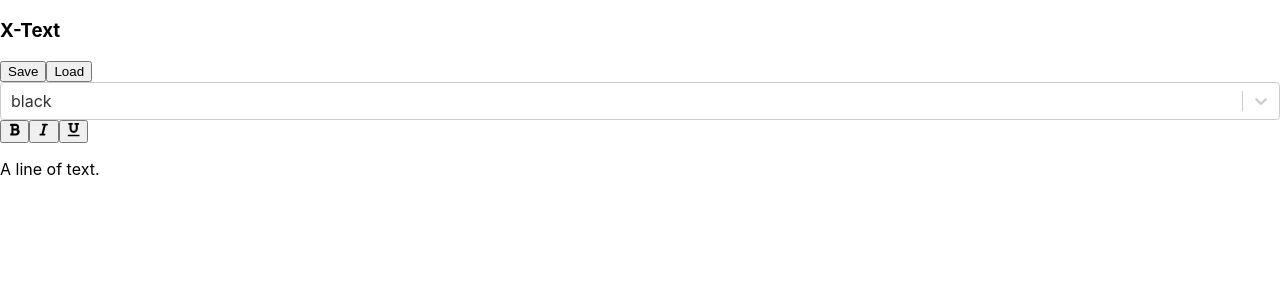
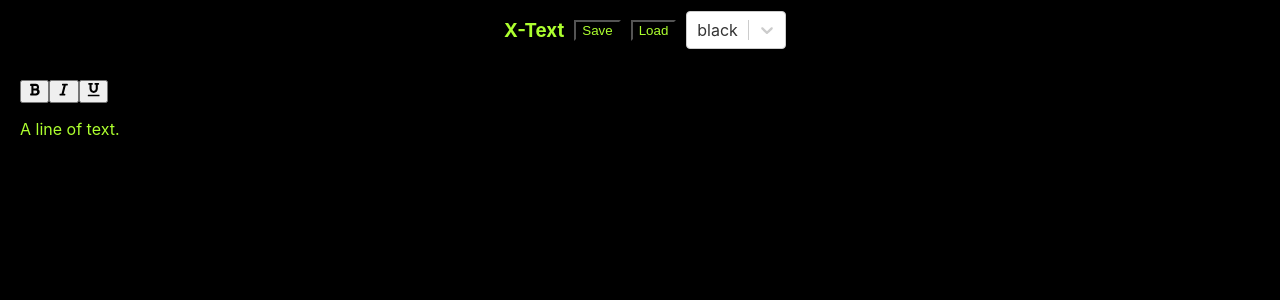
Before and after one commit to Cam06002/x-text, a React (Create React App) app: page / in a window 1280 px wide. Shown: the top 300 px of the page. Built offline with nearby package versions, Linux system fonts and the light colour scheme.

Commit message:
local updates

```diff
--- a/src/App.css
+++ b/src/App.css
@@ -2,37 +2,41 @@
   text-align: center;
 }
 
-.App-logo {
-  height: 40vmin;
-  pointer-events: none;
+.black-text-box {
+  background-color: black !important;
+  color: greenyellow !important;
 }
 
-@media (prefers-reduced-motion: no-preference) {
-  .App-logo {
-    animation: App-logo-spin infinite 20s linear;
-  }
+.blue-text-box {
+  background-color: blue;
+  color: rgb(194, 229, 245);
 }
 
-.App-header {
-  background-color: #282c34;
-  min-height: 100vh;
-  display: flex;
-  flex-direction: column;
-  align-items: center;
-  justify-content: center;
-  font-size: calc(10px + 2vmin);
-  color: white;
+.green-text-box {
+  background-color: green;
+  color: rgb(171, 238, 188);
 }
 
-.App-link {
-  color: #61dafb;
+.pink-text-box {
+  background-color: pink;
+  color: purple;
 }
 
-@keyframes App-logo-spin {
-  from {
-    transform: rotate(0deg);
-  }
-  to {
-    transform: rotate(360deg);
-  }
+.box-sizer {
+  min-height: 80vh;
+  width: 98vw;
+  margin: 10px;
+  padding: 10px;
 }
+
+.toolbar-div {
+  display: flex;
+  flex-direction: row;
+  align-items: center;
+  justify-items: center;
+  justify-content: center;
+}
+
+.item-gapper {
+  margin-left: 10px
+}
--- a/src/App.js
+++ b/src/App.js
@@ -1,5 +1,4 @@
 import TextPage from './TextPage';
-import Toolbar from './Toolbar/Toolbar';
 import './App.css';
 
 export default function App() {
--- a/src/TextEditor/TextEdit.js
+++ b/src/TextEditor/TextEdit.js
@@ -1,13 +1,10 @@
-import React, { useEffect, useState, useCallback } from 'react';
+import React, { useState, useCallback } from 'react';
 import { Slate, Editable, withReact, useSlate } from 'slate-react';
-import {createEditor, Editor, Transforms, Element} from 'slate';
+import {createEditor, Editor} from 'slate';
 import { FaBold, FaItalic, FaUnderline } from "react-icons/fa";
 import { Button } from 'react-bootstrap';
 
-export default function TextEdit({
-    editorColors
-}) {
-  const [editorBackground, setEditorBackground] = useState();
+export default function TextEdit() {
   const [editor] = useState(()=> withReact(createEditor()));
   const initialValue = [
     {
@@ -27,15 +24,9 @@ export default function TextEdit({
     return <Leaf {...props} />
   }, [])
 
-
-  useEffect(()=>{
-    setEditorBackground(editorColors.label);
-    console.log(editorColors.label);
-  },[editorColors]);
-
   return (
     <>
-      <Slate editor={editor} initialValue={initialValue}>
+      <Slate editor={editor} initialValue={initialValue} className={'box-sizer'}>
       <div>
         <MarkButton format="bold" icon={<FaBold/>}/>
         <MarkButton format="italic" icon={<FaItalic />}/>
--- a/src/TextPage.js
+++ b/src/TextPage.js
@@ -1,14 +1,18 @@
 import React, {useState} from "react";
 import Toolbar from "./Toolbar/Toolbar";
 import TextEdit from "./TextEditor/TextEdit";
+import './App.css';
 
 export default function TextPage(){
 
     const [editorColors, setEditorColors] = useState({value: 'black-text-box', label: 'black'});
+
     const onColorChange = (e) =>{
         setEditorColors(e);
         console.log(e);
     }
+
+    document.body.style.backgroundColor = editorColors.label;
 
     return(
         <>
@@ -19,7 +23,7 @@ export default function TextPage(){
                     onColorChange={onColorChange}
                 />
             </div>
-            <div>
+            <div className="box-sizer">
                 <TextEdit
                     editorColors={editorColors}
                 />
```
